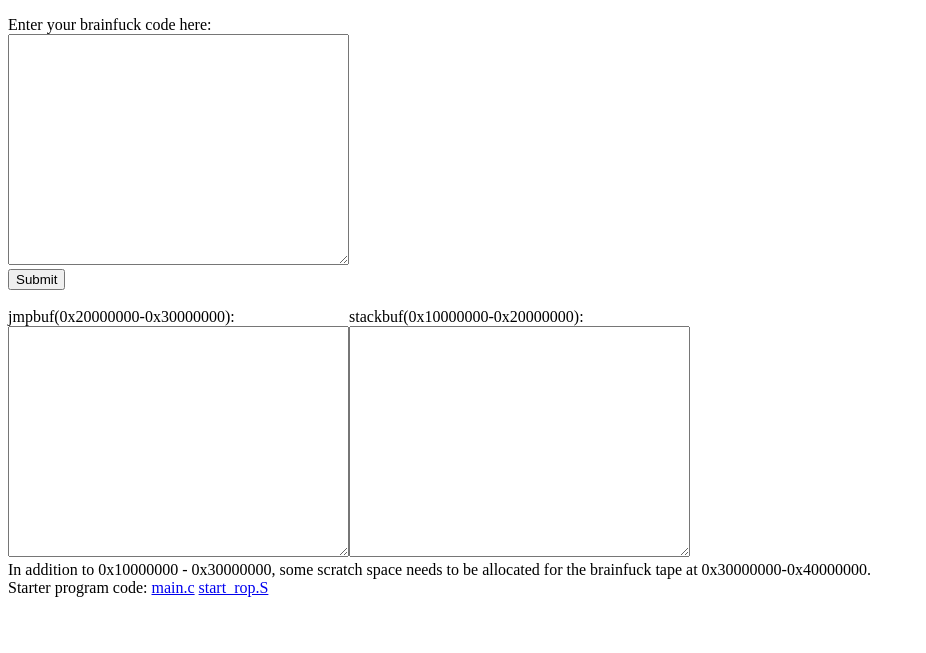
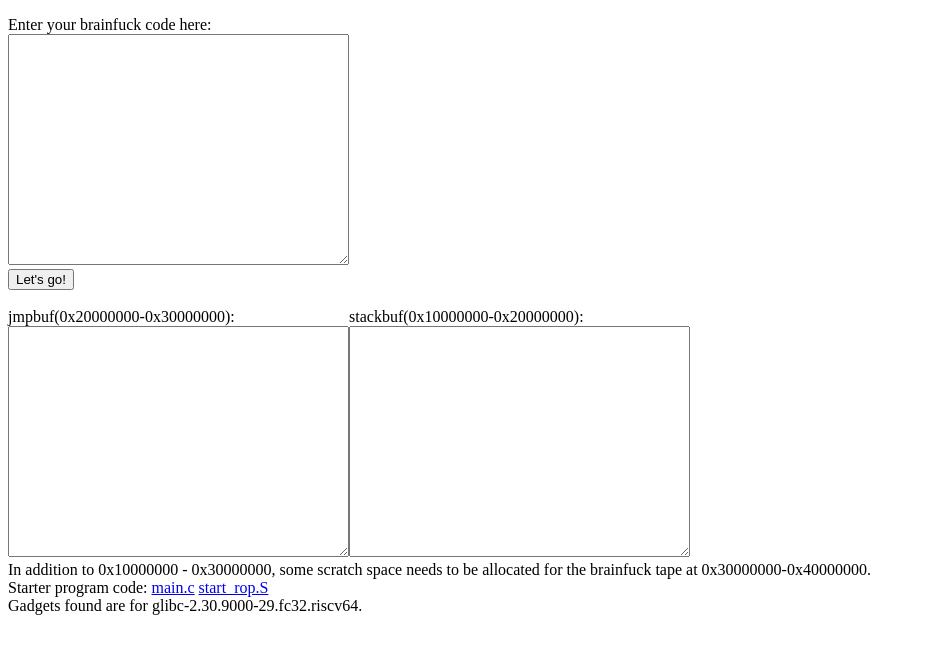
Before and after one commit to garrettgu10/fuck-riscv-rop, a plain HTML site: page index.html in a window 1280 px wide. Shown: the part 105-758 px from the top of the page, without its empty margins (0-926 px from the left). Drawn offline with Linux system fonts and the light colour scheme.

Commit message:
fix stuff

```diff
--- a/index.html
+++ b/index.html
@@ -9,7 +9,7 @@
         <form onsubmit="return generateCode()">
             <label for="source">Enter your brainfuck code here: </label><br>
             <textarea id="source" rows="15" cols="40"></textarea><br>
-            <input type="submit" label="Generate!">
+            <input type="submit" value="Let's go!">
         </form>
         <br>
         <div style="display:flex">
@@ -24,6 +24,7 @@
         </div>
         <div>In addition to 0x10000000 - 0x30000000, some scratch space needs to be allocated for the brainfuck tape at 0x30000000-0x40000000.</div>
         <div>Starter program code: <a href="main.c">main.c</a> <a href="start_rop.S">start_rop.S</a></div>
+        <div>Gadgets found are for glibc-2.30.9000-29.fc32.riscv64.</div>
         <script src="jmpbuf.js"></script>
         <script src="gadgets.js"></script>
     </body>
```
Also changed, not shown: 1 other file.
